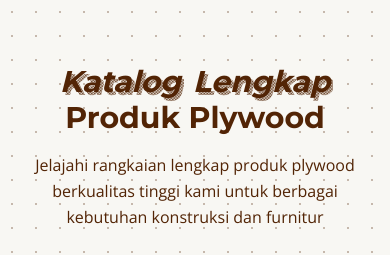
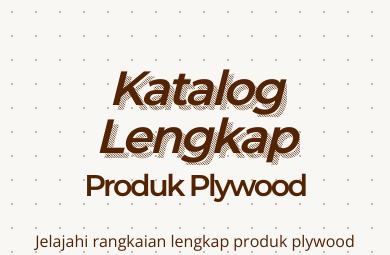
Before and after one commit to Heepo-tech/3s-lp, a Next.js app: page /id/produk in a window 390 px wide. Shown: the top 255 px of the page. Built offline with nearby package versions, Linux system fonts and the light colour scheme; no server answers.

Commit message:
feat: standardize hero sections and optimize mobile view

```diff
--- a/src/app/[locale]/produk/page.tsx
+++ b/src/app/[locale]/produk/page.tsx
@@ -66,21 +66,23 @@ export default async function ProductsListingPage() {
           <div className="mx-auto max-w-7xl text-center">
             <div>
               <h1
-                className="text-3xl sm:text-4xl md:text-5xl lg:text-6xl font-bold mb-4 sm:mb-6 flex flex-col items-center gap-2"
+                className="text-balance text-5xl font-semibold leading-none tracking-tighter sm:text-6xl md:text-7xl lg:text-8xl mb-6 flex flex-col items-center"
                 style={{
                   color: 'var(--text-primary)',
                   fontFamily: 'var(--font-primary)',
                 }}
               >
-                <div className="flex flex-wrap justify-center gap-x-3">
+                <div className="flex flex-wrap justify-center gap-x-3 sm:gap-x-4">
                   <LineShadowText shadowColor="var(--text-primary)">
                     Katalog
                   </LineShadowText>
                   <LineShadowText shadowColor="var(--text-primary)">
                     Lengkap
                   </LineShadowText>
-                  <span>Produk Plywood</span>
                 </div>
+                <span className="text-3xl sm:text-4xl md:text-5xl lg:text-6xl mt-2 sm:mt-4">
+                  Produk Plywood
+                </span>
               </h1>
               <p
                 className="text-base sm:text-lg md:text-xl max-w-3xl mx-auto leading-relaxed"
--- a/src/components/sections/HeroSection.tsx
+++ b/src/components/sections/HeroSection.tsx
@@ -53,7 +53,7 @@ function HeroSection() {
 
   return (
     <section
-      className="relative min-h-[70vh] sm:min-h-[80vh] lg:min-h-[90vh] pt-20 sm:pt-24 md:pt-0 flex items-center justify-center overflow-hidden"
+      className="relative min-h-[100dvh] sm:min-h-[80vh] lg:min-h-[90vh] pt-14 sm:pt-24 md:pt-0 flex items-center justify-center overflow-hidden"
       style={{ backgroundColor: 'var(--primary-cream)' }}
     >
       {/* World Map Background */}
@@ -102,19 +102,19 @@ function HeroSection() {
       </div>
 
       {/* Content */}
-      <div className="relative z-10 mx-auto max-w-7xl px-4 sm:px-6 py-12 sm:py-16 md:py-20 lg:py-24 text-center lg:px-8">
+      <div className="relative z-10 mx-auto max-w-7xl px-4 sm:px-6 py-6 sm:py-16 md:py-20 lg:py-24 text-center lg:px-8">
         <motion.div
           initial={{ opacity: 0, y: 20 }}
           animate={{ opacity: 1, y: 0 }}
           transition={{ duration: 0.8 }}
-          className="space-y-8"
+          className="space-y-5 sm:space-y-8"
         >
           {/* Headline with Line Shadow Text */}
-          <div className="mb-6 w-full">
+          <div className="mb-3 sm:mb-6 w-full">
             <div className="w-full flex justify-center">
               <div className="block w-full max-w-5xl text-center">
                 <h1
-                  className="text-3xl sm:text-4xl md:text-5xl lg:text-6xl xl:text-7xl font-bold leading-tight flex flex-col items-center gap-2"
+                  className="text-balance text-5xl font-semibold leading-none tracking-tighter sm:text-6xl md:text-7xl lg:text-8xl mb-3 sm:mb-6 flex flex-col items-center gap-2"
                   style={{
                     fontFamily: 'var(--font-primary)',
                     color: 'var(--primary-dark-brown)',
@@ -155,7 +155,7 @@ function HeroSection() {
             initial={{ opacity: 0, y: 20 }}
             animate={{ opacity: 1, y: 0 }}
             transition={{ delay: 0.3, duration: 0.8 }}
-            className="mx-auto max-w-3xl text-base sm:text-lg md:text-xl lg:text-2xl leading-relaxed px-4 text-justified"
+            className="mx-auto max-w-3xl text-base sm:text-lg md:text-xl lg:text-2xl leading-relaxed px-4 text-center"
             style={{
               fontFamily: 'var(--font-secondary)',
               color: 'var(--primary-brown)',
--- a/src/components/sections/TentangKamiContent.tsx
+++ b/src/components/sections/TentangKamiContent.tsx
@@ -282,13 +282,16 @@ export default function TentangKamiContent() {
             transition={{ duration: 0.5 }}
           >
             <h1
-              className="text-3xl sm:text-4xl md:text-5xl lg:text-6xl xl:text-7xl font-bold mb-6 px-4"
+              className="text-balance text-5xl font-semibold leading-none tracking-tighter sm:text-6xl md:text-7xl lg:text-8xl mb-6 flex flex-col items-center"
               style={{
                 fontFamily: 'var(--font-primary)',
                 color: 'var(--primary-dark-brown)',
               }}
             >
-              <span>{t('company.titlePrefix')} </span>
+              <span className="text-3xl sm:text-4xl md:text-5xl lg:text-6xl mb-2 sm:mb-4">
+                {t('company.titlePrefix')}
+              </span>
+              <div className="flex flex-wrap justify-center gap-x-3 sm:gap-x-4">
                 {t('company.companyName')
                   .split(' ')
                   .map((word, index, arr) => (
@@ -299,6 +302,7 @@ export default function TentangKamiContent() {
                       {index < arr.length - 1 && ' '}
                     </span>
                   ))}
+              </div>
             </h1>
             <p
               className="text-base sm:text-lg md:text-xl lg:text-2xl leading-relaxed text-center max-w-3xl mx-auto"
```
Lines whose indentation alone changed are shown as unchanged.
